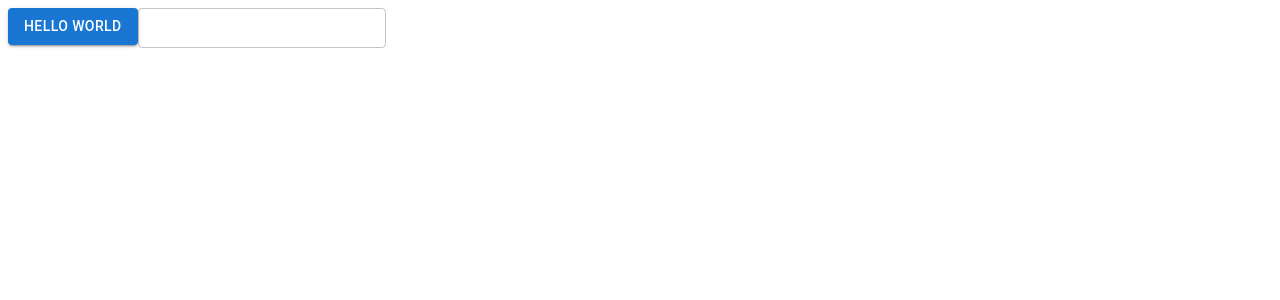
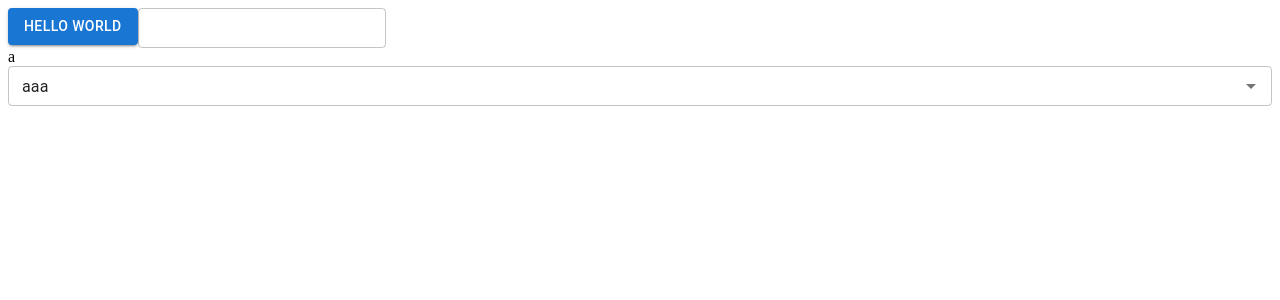
Before and after one commit to zack-msyc86/react-real-template, a React app: page / in a window 1280 px wide. Shown: the top 300 px of the page. Built offline with nearby package versions, Linux system fonts and the light colour scheme; the HTML template or start-up script is replaced by a standard one.

Commit message:
autocompleteを追加してみた

```diff
--- a/src/App.tsx
+++ b/src/App.tsx
@@ -1,13 +1,25 @@
+import { useState } from 'react';
+import Autocomplete from './components/molecules/Autocomplete';
 import Button from './components/atoms/Button';
 import TextField from './components/atoms/TextField';
 
-const App: React.VFC = () => {
+const App = () => {
+
+  const [acValue, setAcValue] = useState('a')
+  const acOptions = [
+    {value: 'a', label: 'aaa'},
+    {value: 'b', label: 'bbb'},
+    {value: 'c', label: 'ccc'},
+    {value: 'd', label: 'ddd'},
+  ]
   return (
     <div>
       <Button>
         Hello World
       </Button>
       <TextField />
+      <div>{acValue}</div>
+      <Autocomplete<string> options={acOptions} onChange={val => setAcValue(val) } value={acValue}/>
     </div>
   )
 }
--- a/src/components/atoms/Button.tsx
+++ b/src/components/atoms/Button.tsx
@@ -1,23 +1,15 @@
-import { Button as MUIButton, ButtonProps, styled } from '@mui/material'
+import { Button as MUIButton, ButtonProps } from '@mui/material'
 
-type Props = ButtonProps & {
-  children: React.ReactNode,
-}
-
-const StyledButton = styled(MUIButton)({
-});
-
-
-const Button: React.VFC<Props> = ({ children, ...props }) => {
-  const defaultProp: ButtonProps = {
-    variant: 'contained'
-  }
-
+const Button = ({ children, ...props }: ButtonProps) => {
   return (
-    <StyledButton {...{...defaultProp, ...props}}>
+    <MUIButton {...props}>
       { children }
-    </StyledButton>
+    </MUIButton>
   )
 }
 
+Button.defaultProps = {
+  variant: 'contained'
+}
+
 export default Button
--- a/src/components/atoms/TextField.tsx
+++ b/src/components/atoms/TextField.tsx
@@ -1,19 +1,13 @@
-import { TextField as MUITextField, TextFieldProps, styled } from '@mui/material'
+import { TextField as MUITextField, TextFieldProps} from '@mui/material'
 
-type Props = TextFieldProps
-
-const StyledTextField = styled(MUITextField)({
-});
-
-
-const TextField: React.VFC<Props> = (props) => {
-  const defaultProp: Props = {
-    size: 'small'
-  }
-
+const TextField = (props: TextFieldProps) => {
   return (
-    <StyledTextField {...{...defaultProp, ...props}}/>
+    <MUITextField {...props}/>
   )
 }
 
+TextField.defaultProps = {
+  size: 'small'
+}
+
 export default TextField
--- /dev/null
+++ b/src/components/molecules/Autocomplete.tsx
@@ -0,0 +1,28 @@
+import { Autocomplete as MUIAutocomplete, AutocompleteProps, styled } from '@mui/material'
+import TextField from '../atoms/TextField'
+
+type Option<T> = {
+  value: T,
+  label: string,
+}
+
+type Props<T> = {
+  options: Array<Option<T>>,
+  label?: string,
+  value?: T,
+  onChange: (e: T) => void,
+}
+
+const Autocomplete = <T,>({options, label, onChange, value}: Props<T>) => {
+  return (
+    <MUIAutocomplete<Option<T>>
+      isOptionEqualToValue={(option, value) => (option as Option<T>).value === (value as Option<T>).value}
+      value={options.find(o => o.value == value)}
+      options={options}
+      renderInput={(params) => <TextField {...params} label={label}/>}
+      onChange={(_, value) => onChange((value as Option<T>).value)}
+    />
+  )
+}
+
+export default Autocomplete
```
